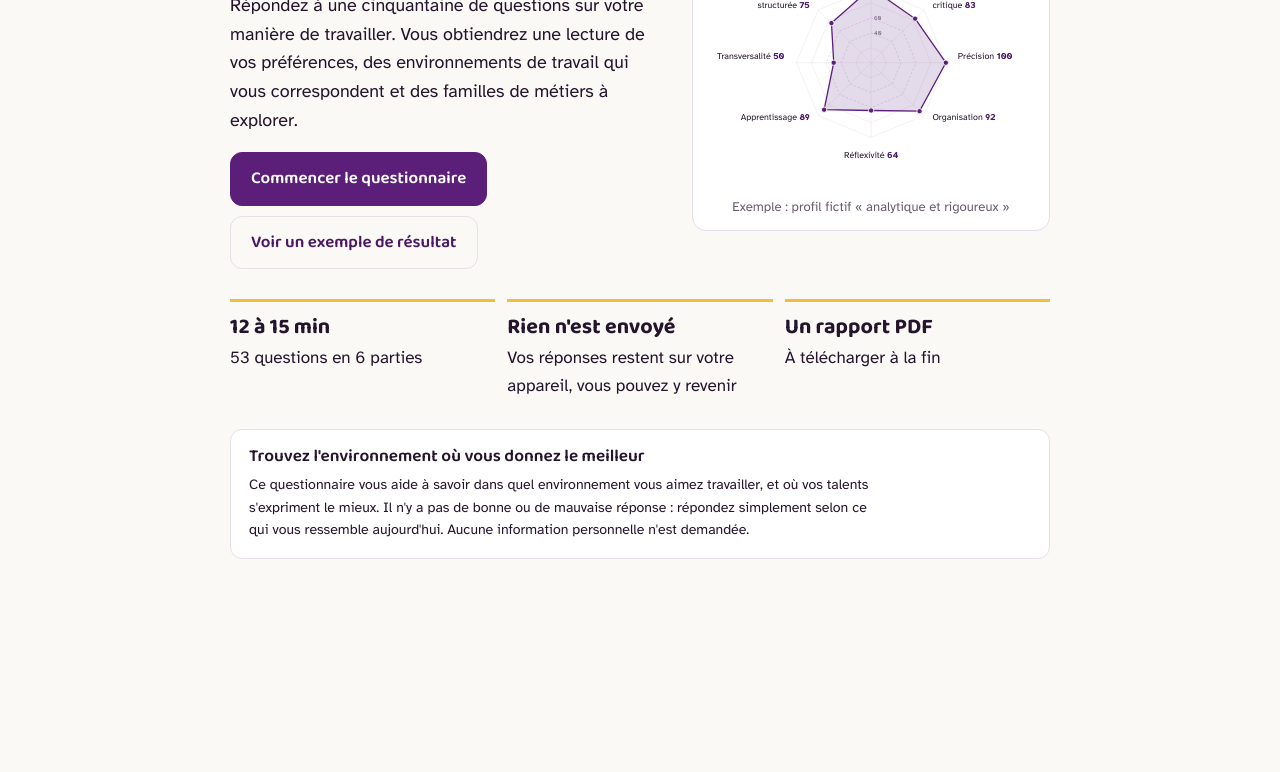
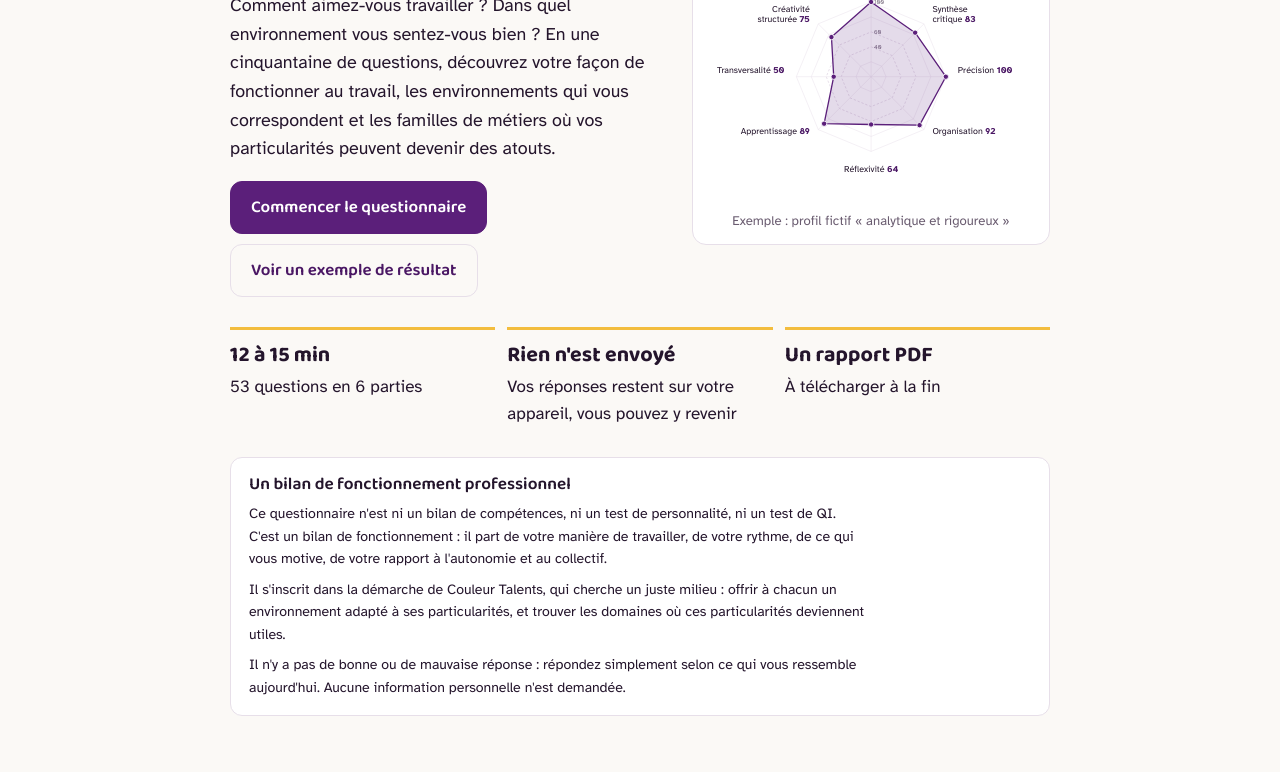
Before and after one commit to AnalScopie/civipedia-territoires, a plain HTML site: page profil-professionnel/index.html in a window 1280 px wide. Shown: the part 151-923 px from the top of the page. Before the commit the page ends 800 px from the top, so only its background shows below. Drawn offline with nearby package versions, Linux system fonts and the light colour scheme.

Commit message:
Profil professionnel : présenter l'outil comme un bilan de fonctionnement
Texte d'accueil, encadré « Un bilan de fonctionnement professionnel »
(ni bilan de compétences, ni test de personnalité, ni test de QI ;
démarche de juste milieu de Couleur Talents) et phrase de lecture des résultats.

Co-Authored-By: Claude Opus 5.5 <noreply@anthropic.com>
Claude-Session: https://claude.ai/code/session_01CiTsUJqXYGeKn8HGdjQZTp

```diff
--- a/profil-professionnel/index.html
+++ b/profil-professionnel/index.html
@@ -366,7 +366,7 @@ var CT_REF = {
     "SYN-FAM": "Parmi les familles professionnelles étudiées, la correspondance calculée est la plus élevée pour : {FAMILLES}.",
     "SYN-FAM-EXAEQUO": "Plusieurs familles ressortent à un niveau proche ({FAMILLES}) : le questionnaire ne permet pas encore de les départager clairement.",
     "SYN-FAM-AUCUNE": "Aucune famille professionnelle ne se dégage nettement à ce stade ; un échange avec un·e conseiller·ère peut aider à préciser vos pistes.",
-    "SYN-LECTURE": "Ce profil vous aide à repérer les environnements de travail où vous êtes le plus à l'aise : un bon point de départ pour en parler avec Couleur Talents.",
+    "SYN-LECTURE": "Ce profil décrit votre manière de fonctionner au travail, telle que vous l'avez décrite. Ce sont des pistes à explorer, un bon point de départ pour en parler avec Couleur Talents.",
     "CONF-RC": "Vos réponses sont cohérentes entre elles et les principales orientations se distinguent nettement.",
     "CONF-MC": "Les grandes tendances sont lisibles, mais certains points restent à préciser : {MOTIFS}.",
     "CONF-EX": "Plusieurs pistes restent ouvertes : un échange avec un·e conseiller·ère Couleur Talents permettra de les affiner.",
@@ -659,13 +659,15 @@ function ctTestAnswers(id) {
       '<div class="hero"><div class="stack" style="gap:18px">' +
       '<span class="eyebrow">' + esc(CT_SITE.organisation) + ' · Exploration professionnelle</span>' +
       '<h1>Profil professionnel</h1>' +
-      '<p style="font-size:1.12rem">Répondez à une cinquantaine de questions sur votre manière de travailler. Vous obtiendrez une lecture de vos préférences, des environnements de travail qui vous correspondent et des familles de métiers à explorer.</p>' +
+      '<p style="font-size:1.12rem">Comment aimez-vous travailler ? Dans quel environnement vous sentez-vous bien ? En une cinquantaine de questions, découvrez votre façon de fonctionner au travail, les environnements qui vous correspondent et les familles de métiers où vos particularités peuvent devenir des atouts.</p>' +
       '<div class="row"><button class="btn" id="start">Commencer le questionnaire</button><button class="btn ghost" id="example">Voir un exemple de résultat</button></div>' +
       '</div><figure class="example-fig" style="margin:0">' + radarSVG(ex.radar.RAD_FONCT, { label: "Exemple de radar pour un profil fictif" }) +
       '<figcaption>Exemple : profil fictif « analytique et rigoureux »</figcaption></figure></div>' +
       '<ul class="facts"><li><b>12 à 15 min</b>53 questions en 6 parties</li><li><b>Rien n\'est envoyé</b>Vos réponses restent sur votre appareil, vous pouvez y revenir</li><li><b>Un rapport PDF</b>À télécharger à la fin</li></ul>' +
-      '<div class="notice stack" style="gap:8px"><h3>Trouvez l\'environnement où vous donnez le meilleur</h3>' +
-      '<p class="small">Ce questionnaire vous aide à savoir dans quel environnement vous aimez travailler, et où vos talents s\'expriment le mieux. Il n\'y a pas de bonne ou de mauvaise réponse : répondez simplement selon ce qui vous ressemble aujourd\'hui. Aucune information personnelle n\'est demandée.</p></div>' +
+      '<div class="notice stack" style="gap:8px"><h3>Un bilan de fonctionnement professionnel</h3>' +
+      '<p class="small">Ce questionnaire n\'est ni un bilan de compétences, ni un test de personnalité, ni un test de QI. C\'est un bilan de fonctionnement : il part de votre manière de travailler, de votre rythme, de ce qui vous motive, de votre rapport à l\'autonomie et au collectif.</p>' +
+      '<p class="small">Il s\'inscrit dans la démarche de Couleur Talents, qui cherche un juste milieu : offrir à chacun un environnement adapté à ses particularités, et trouver les domaines où ces particularités deviennent utiles.</p>' +
+      '<p class="small">Il n\'y a pas de bonne ou de mauvaise réponse : répondez simplement selon ce qui vous ressemble aujourd\'hui. Aucune information personnelle n\'est demandée.</p></div>' +
       '</div>';
     document.getElementById("start").onclick = function () { if (loadSaved()) { clearSaved(); state.answers = {}; state.open = {}; } state.view = "quiz"; state.i = 0; render(); };
     var rb = document.getElementById("resume");
```
